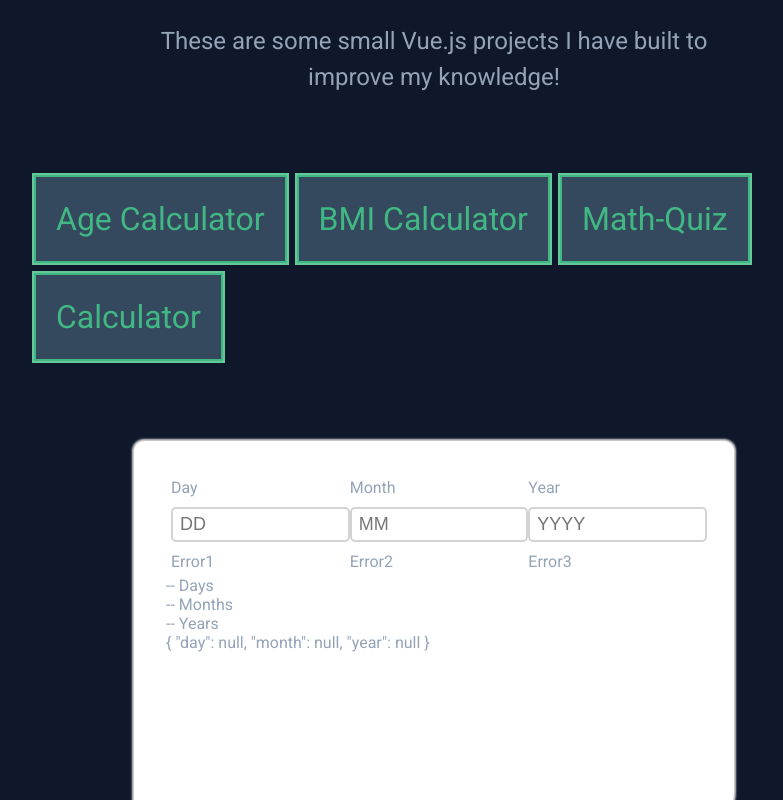
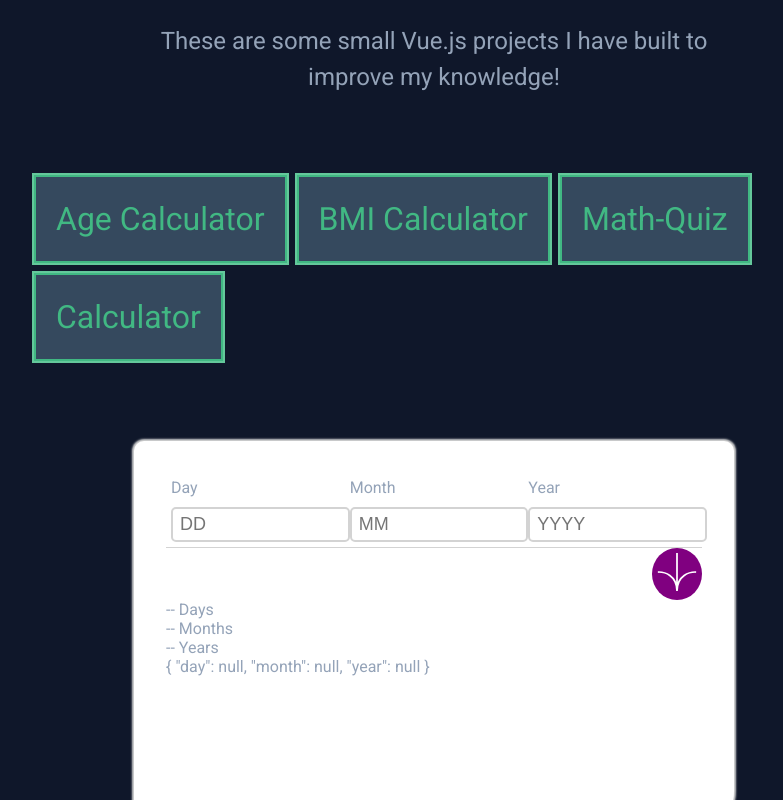
Before and after one commit to Schubi222/Porfolio, a Vue app in the folder Porfolio/: page /vue-projects/Age in a window 1280 px wide. Shown: the part 383-1183 px from the top of the page, without its empty margins (206-989 px from the left). Built offline with nearby package versions, Linux system fonts and the light colour scheme.

Commit message:
Added evaluate for age calc

```diff
--- a/Porfolio/src/assets/VueProjectCss/VueAgeCalculator.css
+++ b/Porfolio/src/assets/VueProjectCss/VueAgeCalculator.css
@@ -11,6 +11,7 @@
 .Input-Wrapper {
   display: grid;
   grid-template-columns: repeat(3, 1fr);
+  position: relative;
 }
 .Input-Wrapper > * {
   margin: 5px;
@@ -26,5 +27,24 @@
 .Input-Wrapper > input:focus {
   outline: 1px solid purple;
 }
+.Input-Wrapper__submit-btn {
+  background: purple;
+  width: fit-content;
+  border-radius: 100%;
+  padding: 5px;
+  grid-area: 4/3;
+  justify-self: end;
+  z-index: 1;
+  margin: 0 !important;
+}
+.Input-Wrapper__submit-btn > img {
+  width: 40px;
+}
+.Input-Wrapper .border {
+  width: 300%;
+  border-bottom: 1px solid lightgray;
+  align-self: center;
+  margin: 0;
+}
 
 /*# sourceMappingURL=VueAgeCalculator.css.map */
--- a/Porfolio/src/assets/VueProjectCss/VueAgeCalculator.scss
+++ b/Porfolio/src/assets/VueProjectCss/VueAgeCalculator.scss
@@ -6,10 +6,12 @@
   box-sizing: border-box;
   padding: 2rem;
   border-radius: 10px 10px 50px 10px;
+
 }
 .Input-Wrapper{
   display: grid;
   grid-template-columns: repeat(3, 1fr);
+  position: relative;
   > *{
     margin: 5px;
   }
@@ -24,4 +26,23 @@
       outline: 1px solid purple;
     }
   }
+  &__submit-btn{
+    background: purple;
+    width: fit-content;
+    border-radius: 100%;
+    padding: 5px;
+    grid-area: 4/3;
+    justify-self: end;
+    z-index: 1;
+    margin: 0 !important;
+    & > img{
+      width: 40px;
+    }
+  }
+  .border{
+    width: 300%;
+    border-bottom: 1px solid lightgray;
+    align-self: center;
+    margin: 0;
+  }
 }
--- a/Porfolio/src/components/VueProjectComponents/VueAgeCalculator.vue
+++ b/Porfolio/src/components/VueProjectComponents/VueAgeCalculator.vue
@@ -9,17 +9,21 @@
       <input type="text" id="Month" v-model="input.month" placeholder="MM">
       <input type="text" id="Year" v-model="input.year" placeholder="YYYY">
 
-      <div>Error1</div>
-      <div>Error2</div>
-      <div>Error3</div>
+
+      <div v-if="error.error_day">{{error.error_day}}</div>
+      <div v-if="error.error_month">{{error.error_month}}</div>
+      <div v-if="error.error_year">{{error.error_year}}</div>
+
+      <span class="border"></span>
+
+      <div class="Input-Wrapper__submit-btn" @click="evaluate_form"><img src="@/assets/imgs/icon-arrow.svg" alt="Arrow"></div>
     </div>
 
     <div class="Output-Wrapper">
-      <div><span>{{result.day}}</span> Days</div>
-      <div><span>{{result.month}}</span> Months</div>
-      <div><span>{{result.year}}</span> Years</div>
+      <div><span>{{result.day || '--'}}</span> Days</div>
+      <div><span>{{result.month || '--'}}</span> Months</div>
+      <div><span>{{result.year || '--'}}</span> Years</div>
     </div>
-
 
 
     {{input}}
@@ -29,15 +33,42 @@
 
 <script setup>
 import {ref} from "vue";
+const error = ref({
+  error_day: "",
+  error_month: "",
+  error_year: "",
+})
 const input = ref({
   day:null,
   month:null,
   year:null,
 })
 const result = ref({
-  day:'--',
-  month:'--',
-  year:'--',
+  day:Number | null,
+  month:Number | null,
+  year:Number | null,
+})
+
+const evaluate_form = ref(() =>{
+  const now = new Date()
+  const date = new Date(input.value.year, input.value.month-1, input.value.day)
+  if(date.getDate() !== Number(input.value.day)){error.value.error_day="Must be a valid day";return}
+  if(date.getMonth() !== Number(input.value.month) - 1){error.value.error_month="Must be a valid month";return}
+  if(date.getFullYear() !== Number(input.value.year) || date > now){error.value.error_year="Must be a valid year";return}
+  let dif = now - date
+
+  const millisecondsPerDay = 24 * 60 * 60 * 1000;
+  const millisecondsPerMonth = 30.44 * millisecondsPerDay;
+  const millisecondsPerYear = 365.25 * millisecondsPerDay;
+
+  const years = Math.floor(dif / millisecondsPerYear);
+  const months = Math.floor((dif % millisecondsPerYear) / millisecondsPerMonth);
+  const days = Math.floor(((dif % millisecondsPerYear) % millisecondsPerMonth) / millisecondsPerDay);
+
+
+  result.value.day = days
+  result.value.month = months
+  result.value.year = years
 })
 </script>
 <style scoped>
```
Also changed, not shown: Porfolio/src/assets/imgs/icon-arrow.svg (added), 1 other file (tests, documents, lock files or other folders).
